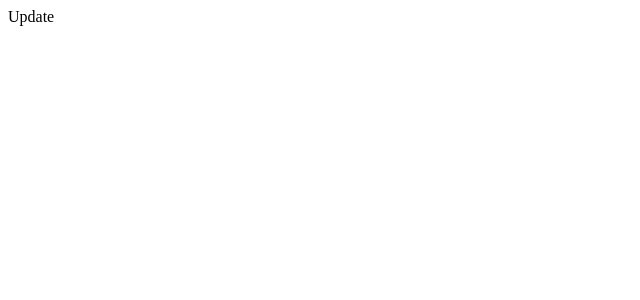
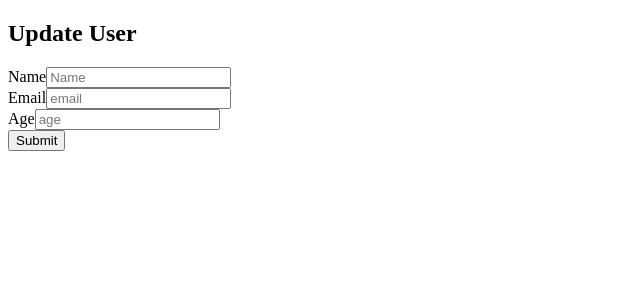
Before and after one commit to Sanalemba991/CURD-MERN-Practice, a React (Vite) app in the folder client/: page /update in a window 1280 px wide. Shown: the top 300 px of the page, without its empty margins (0-640 px from the left). Built offline with nearby package versions, Linux system fonts and the light colour scheme.

Commit message:
Makint complete for  client site

```diff
--- a/client/package.json
+++ b/client/package.json
@@ -25,6 +25,6 @@
     "eslint-plugin-react-hooks": "^5.1.0-rc.0",
     "eslint-plugin-react-refresh": "^0.4.12",
     "globals": "^15.9.0",
-    "vite": "^5.4.8"
+    "vite": "^5.4.9"
   }
 }
--- a/client/src/CreateUser.jsx
+++ b/client/src/CreateUser.jsx
@@ -20,7 +20,7 @@ function CreateUser() {
             <label htmlFor="">Age</label>
             <input type="Text" placeholder="age"></input>
           </div>
-        <button >Submit</button>
+        <button >Update</button>
         </form>
       </div>
     </div>
--- a/client/src/UpdateUser.jsx
+++ b/client/src/UpdateUser.jsx
@@ -3,8 +3,26 @@ import React from 'react'
 function UpdateUser() {
   return (
     <div>
-      Update
+    <div>
+      <form>
+        <div>
+          <h2>Update User</h2>
+          <label htmlFor="">Name</label>
+          <input type="Text" placeholder="Name"></input>
+        </div>
+
+        <div>
+          <label htmlFor="">Email</label>
+          <input type="Text" placeholder="email"></input>
+        </div>
+        <div>
+          <label htmlFor="">Age</label>
+          <input type="Text" placeholder="age"></input>
+        </div>
+      <button >Submit</button>
+      </form>
     </div>
+  </div>
   )
 }
 
--- a/package.json
+++ /dev/null
@@ -1,6 +0,0 @@
-{
-  "dependencies": {
-    "axios": "^1.7.7",
-    "react-router-dom": "^6.27.0"
-  }
-}
```
Also changed, not shown: 2 other files (tests, documents, lock files or other folders).
